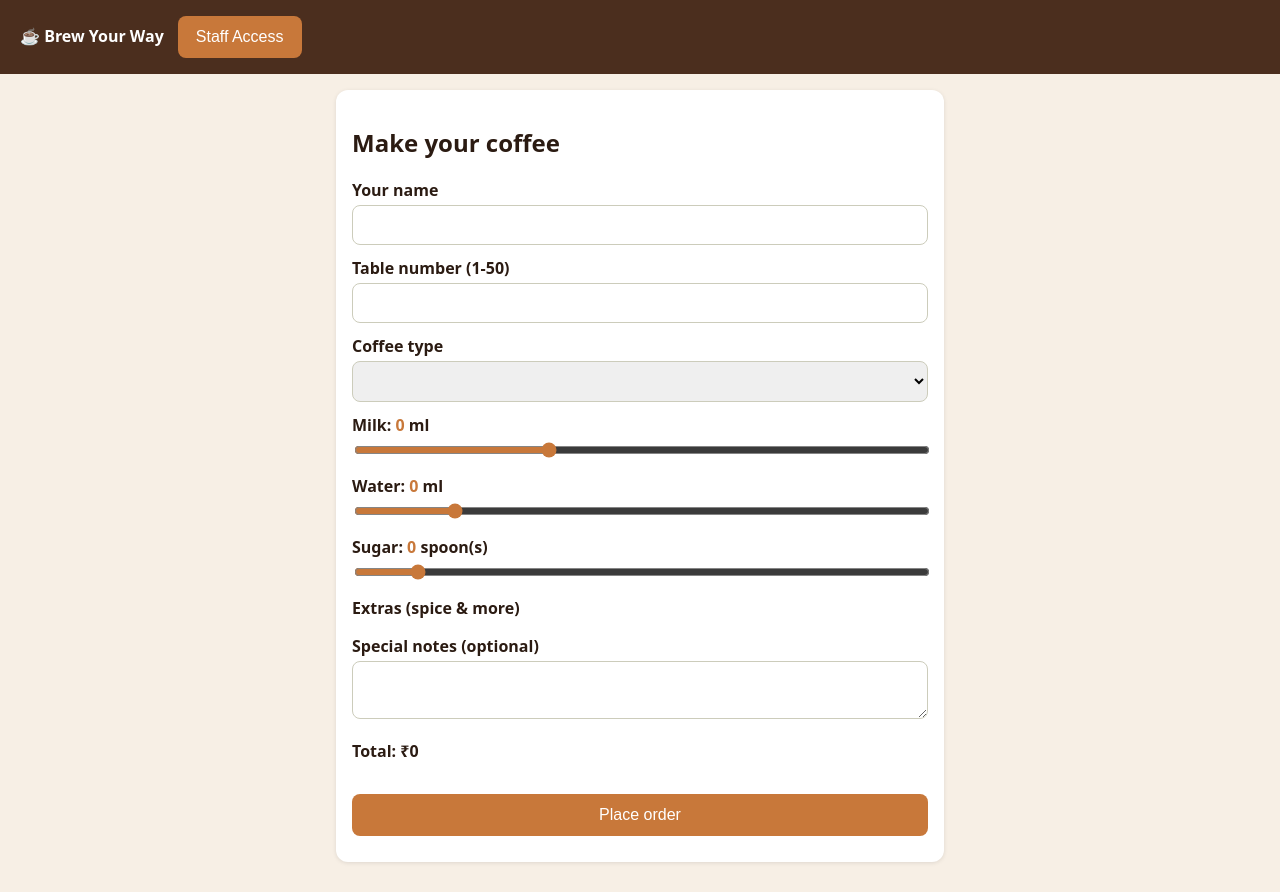
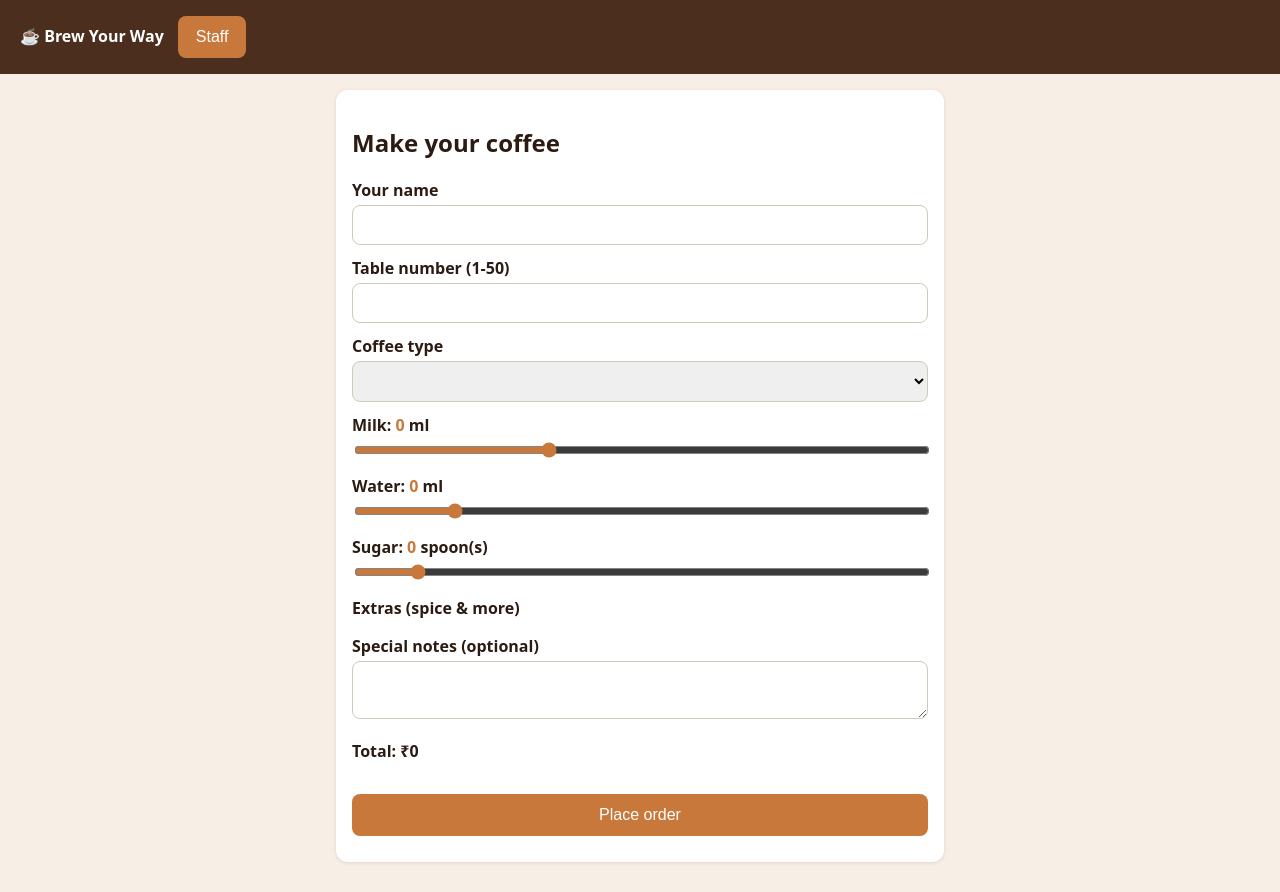
Before and after one commit to dileep123455/OrderCoffee, a website: page public/kitchen.html in a window 1280 px wide. Drawn offline with Linux system fonts and the light colour scheme; no server answers.

Commit message:
Change button text from 'Access' to 'Staff'

```diff
--- a/public/kitchen.html
+++ b/public/kitchen.html
@@ -7,7 +7,7 @@
   <link rel="stylesheet" href="style.css">
 </head>
 <body>
-<header><strong>&#9749; Brew Your Way</strong><a href="kitchen.html"><button>Staff Access</button></a></header>
+<header><strong>&#9749; Brew Your Way</strong><a href="kitchen.html"><button>Staff</button></a></header>
 <main>
   <section id="orderSection" class="card">
     <h2>Make your coffee</h2>
```
